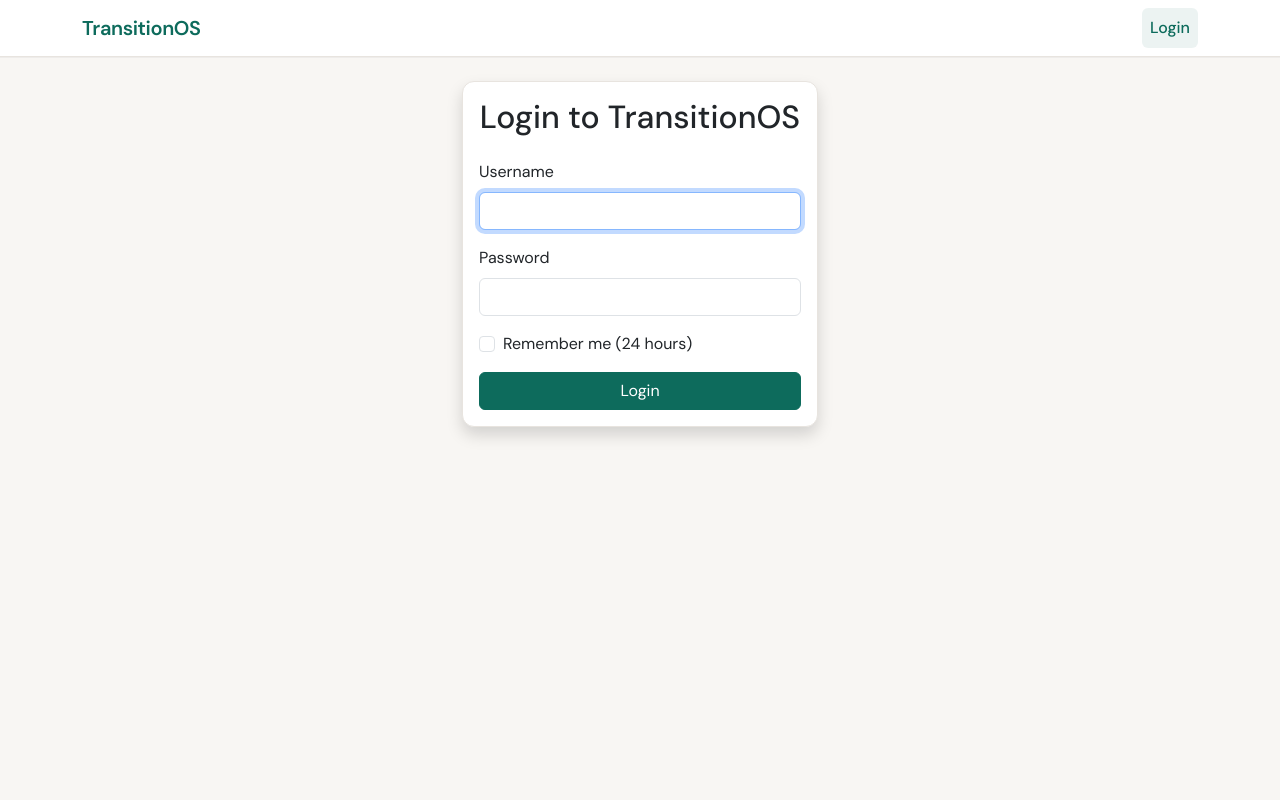
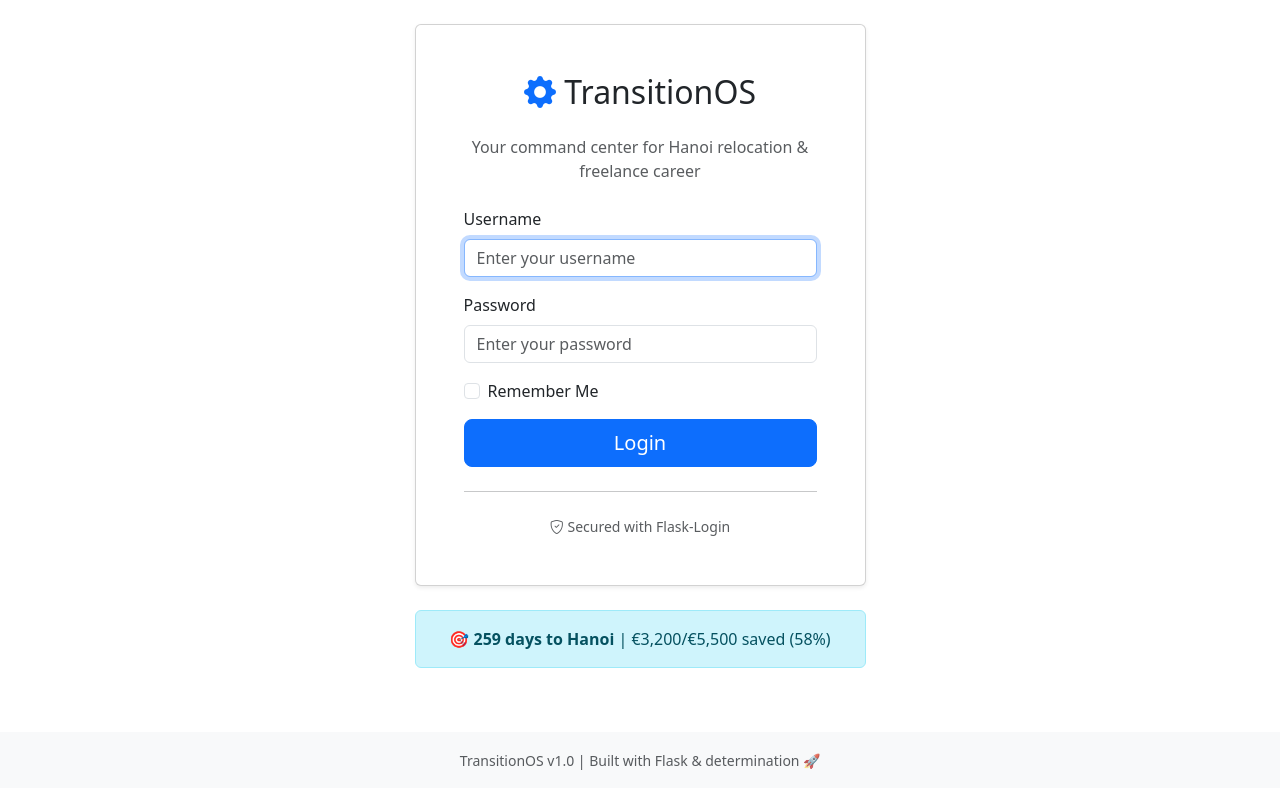
Before and after one commit to alinursu-dev/transitionos, a Flask app: page /auth/login in a window 1280 px wide. Run offline with Flask 3, Linux system fonts and the light colour scheme.

Commit message:
Implement core application features including Flask app setup, user authentication, and dashboard functionality. Enhance configuration with environment variables, add blueprints for modular structure, and update templates for improved UI. Include placeholder routes for expenses and simulator.

```diff
--- a/app.py
+++ b/app.py
@@ -0,0 +1,25 @@
+# app.py
+import os
+from app import create_app
+from app.extensions import db
+from app.models import User, Expense, Goal
+
+# Create Flask app
+app = create_app(os.environ.get('FLASK_ENV', 'development'))
+
+# Flask shell context
+@app.shell_context_processor
+def make_shell_context():
+    """
+    Automatically import db and models for Flask shell.
+    Usage: flask shell
+    """
+    return {
+        'db': db,
+        'User': User,
+        'Expense': Expense,
+        'Goal': Goal,
+    }
+
+if __name__ == '__main__':
+    app.run(debug=app.config['DEBUG'])
--- a/app/auth/__init__.py
+++ b/app/auth/__init__.py
@@ -2,6 +2,6 @@
 
 from flask import Blueprint
 
-auth_bp = Blueprint('auth', __name__)
+auth_bp = Blueprint('auth', __name__, template_folder='templates')
 
 from app.auth import routes
--- /dev/null
+++ b/app/auth/forms.py
@@ -0,0 +1,26 @@
+# app/auth/forms.py
+
+from flask_wtf import FlaskForm
+from wtforms import StringField, PasswordField, BooleanField, SubmitField
+from wtforms.validators import DataRequired, Email, Length
+
+class LoginForm(FlaskForm):
+    """ Login form with CSRF protection """
+    username = StringField(
+        'Username',
+        validators=[
+            DataRequired(message='Username is required'),
+            Length(min=3, max=80, message='Username must be between 3 and 80 characters'),
+        ],
+        render_kw={'placeholder': 'Enter your username', 'autofocus': True}
+    )
+    password = PasswordField(
+        'Password',
+        validators=[
+            DataRequired(message='Password is required'),
+            Length(min=4, max=120, message='Password must be between 4 and 120 characters'),
+        ],
+        render_kw={'placeholder': 'Enter your password'},
+    )
+    remember_me = BooleanField('Remember Me')
+    submit = SubmitField('Login')
--- a/app/auth/routes.py
+++ b/app/auth/routes.py
@@ -1,43 +1,51 @@
 # app/auth/routes.py
 
-from urllib.parse import urlparse
-
-from flask import Blueprint, render_template, redirect, url_for, flash, request
-from flask_login import login_user, logout_user, current_user, login_required
-
+from flask import render_template, redirect, url_for, flash, request
+from flask_login import login_user, logout_user, current_user
+from app.auth import auth_bp
+from app.auth.forms import LoginForm
 from app.models import User
 from app.extensions import db
 
-auth_bp = Blueprint('auth', __name__)
-
 @auth_bp.route('/login', methods=['GET', 'POST'])
 def login():
+    """
+    Login route.
+    GET: Display login form
+    POST: Process login form
+    """
+    # Redirect if already logged in
     if current_user.is_authenticated:
         return redirect(url_for('dashboard.index'))
+    form = LoginForm()
+    # Process login form
+    if form.validate_on_submit():
+        # Find user by username
+        user = User.query.filter_by(username=form.username.data).first()
 
-    if request.method == 'POST':
-        username = request.form.get('username', '').strip()
-        password = request.form.get('password', '')
-        remember = request.form.get('remember')
-
-        user = User.query.filter_by(username=username).first()
-
-        if user is None or not user.check_password(password):
+        # Verify user exists and password is correct
+        if user is None or not user.check_password(form.password.data):
             flash('Invalid username or password', 'danger')
             return redirect(url_for('auth.login'))
 
-        login_user(user, remember=remember)
+        # Login user
+        login_user(user, remember=form.remember_me.data)
+        flash(f'Welcome back, {user.username}!', 'success')
+
+        # Redirect to next page or dashboard
         next_page = request.args.get('next')
-        if not next_page or urlparse(next_page).netloc != '':
-            next_page = url_for('dashboard.index')
-        flash(f'Welcome back, {user.username}!', 'success')
-        return redirect(next_page)
+        if not next_page or not next_page.startswith('/'):
+            next_page = url_for('dashboard.index') # Redirect to dashboard
+        return redirect(next_page) # Redirect to next page
 
-    return render_template('auth/login.html')
+    return render_template('auth/login.html', form=form, title='Login')
 
 @auth_bp.route('/logout')
-@login_required
 def logout():
+    """
+    Logout route.
+    Logs out the current user and redirects to login page.
+    """
     logout_user()
     flash('You have been logged out.', 'info')
     return redirect(url_for('auth.login'))
--- a/app/dashboard/__init__.py
+++ b/app/dashboard/__init__.py
@@ -2,6 +2,6 @@
 
 from flask import Blueprint
 
-dashboard_bp = Blueprint('dashboard', __name__)
+dashboard_bp = Blueprint('dashboard', __name__, template_folder='templates')
 
 from app.dashboard import routes
--- a/app/expenses/__init__.py
+++ b/app/expenses/__init__.py
@@ -2,6 +2,6 @@
 
 from flask import Blueprint
 
-expenses_bp = Blueprint('expenses', __name__)
+expenses_bp = Blueprint('expenses', __name__, template_folder='templates')
 
 from app.expenses import routes
--- a/app/templates/auth/login.html
+++ b/app/templates/auth/login.html
@@ -1,28 +1,70 @@
+<!-- app/templates/auth/login.html -->
 {% extends "base.html" %}
-{% block title %}Login{% endblock %}
+
+{% block title %}Login - TransitionOS{% endblock %}
 
 {% block content %}
 <div class="row justify-content-center">
-  <div class="col-md-6 col-lg-4">
-    <div class="card shadow">
-      <div class="card-body">
-        <h2 class="card-title text-center mb-4">Login to TransitionOS</h2>
-        <form method="POST" action="{{ url_for('auth.login') }}">
+    <div class="col-md-5">
+        <div class="card shadow-sm">
+            <div class="card-body p-5">
+                <h2 class="card-title text-center mb-4">
+                    <i class="bi bi-gear-fill text-primary"></i> TransitionOS
+                </h2>
+                <p class="text-center text-muted mb-4">
+                    Your command center for Hanoi relocation & freelance career
+                </p>
+
+                <form method="POST" novalidate>
+                    {{ form.hidden_tag() }}
+
+                    <!-- Username -->
                     <div class="mb-3">
-            <label for="username" class="form-label">Username</label>
-            <input type="text" class="form-control" id="username" name="username" required autofocus>
+                        {{ form.username.label(class="form-label") }}
+                        {{ form.username(class="form-control" + (" is-invalid" if form.username.errors else "")) }}
+                        {% if form.username.errors %}
+                            <div class="invalid-feedback">
+                                {{ form.username.errors[0] }}
                             </div>
+                        {% endif %}
+                    </div>
+
+                    <!-- Password -->
                     <div class="mb-3">
-            <label for="password" class="form-label">Password</label>
-            <input type="password" class="form-control" id="password" name="password" required>
+                        {{ form.password.label(class="form-label") }}
+                        {{ form.password(class="form-control" + (" is-invalid" if form.password.errors else "")) }}
+                        {% if form.password.errors %}
+                            <div class="invalid-feedback">
+                                {{ form.password.errors[0] }}
                             </div>
+                        {% endif %}
+                    </div>
+
+                    <!-- Remember Me -->
                     <div class="mb-3 form-check">
-            <input type="checkbox" class="form-check-input" id="remember" name="remember">
-            <label class="form-check-label" for="remember">Remember me (24 hours)</label>
+                        {{ form.remember_me(class="form-check-input") }}
+                        {{ form.remember_me.label(class="form-check-label") }}
                     </div>
-          <button type="submit" class="btn btn-primary w-100">Login</button>
+
+                    <!-- Submit -->
+                    <div class="d-grid">
+                        {{ form.submit(class="btn btn-primary btn-lg") }}
+                    </div>
                 </form>
+
+                <hr class="my-4">
+
+                <div class="text-center">
+                    <p class="text-muted small mb-0">
+                        <i class="bi bi-shield-check"></i> Secured with Flask-Login
+                    </p>
                 </div>
+            </div>
+        </div>
+
+        <!-- Status Banner -->
+        <div class="alert alert-info text-center mt-4">
+            <strong>🎯 259 days to Hanoi</strong> | €3,200/€5,500 saved (58%)
         </div>
     </div>
 </div>
--- a/app/templates/base.html
+++ b/app/templates/base.html
@@ -1,138 +1,98 @@
+<!-- app/templates/base.html -->
 <!DOCTYPE html>
 <html lang="en">
 <head>
-  <meta charset="utf-8">
-  <meta name="viewport" content="width=device-width, initial-scale=1">
+    <meta charset="UTF-8">
+    <meta name="viewport" content="width=device-width, initial-scale=1.0">
     <title>{% block title %}TransitionOS{% endblock %}</title>
-  <link href="https://cdn.jsdelivr.net/npm/bootstrap@5.3.2/dist/css/bootstrap.min.css" rel="stylesheet">
-  <link rel="preconnect" href="https://fonts.googleapis.com">
-  <link rel="preconnect" href="https://fonts.gstatic.com" crossorigin>
-  <link href="https://fonts.googleapis.com/css2?family=DM+Sans:ital,opsz,wght@0,9..40,400;0,9..40,500;0,9..40,600;0,9..40,700;1,9..40,400&display=swap" rel="stylesheet">
-  <style>
-    :root {
-      --transitionos-bg: #f8f6f3;
-      --transitionos-card: #ffffff;
-      --transitionos-accent: #0d6b5c;
-      --transitionos-accent-hover: #0a5549;
-      --transitionos-muted: #5c6b6a;
-      --transitionos-border: #e8e4df;
-    }
-    body {
-      font-family: 'DM Sans', -apple-system, BlinkMacSystemFont, sans-serif;
-      background: var(--transitionos-bg);
-      color: #2a2a2a;
-      min-height: 100vh;
-      display: flex;
-      flex-direction: column;
-    }
-    main {
-      flex: 1;
-      padding-top: 1.5rem;
-      padding-bottom: 3rem;
-    }
-    .navbar-transitionos {
-      background: var(--transitionos-card) !important;
-      border-bottom: 1px solid var(--transitionos-border);
-      box-shadow: 0 1px 0 rgba(0,0,0,0.04);
-    }
-    .navbar-transitionos .navbar-brand {
-      font-weight: 600;
-      color: var(--transitionos-accent);
-      letter-spacing: -0.02em;
-    }
-    .navbar-transitionos .nav-link {
-      font-weight: 500;
-      color: var(--transitionos-muted);
-      padding: 0.5rem 0.75rem;
-      border-radius: 6px;
-    }
-    .navbar-transitionos .nav-link:hover,
-    .navbar-transitionos .nav-link.active {
-      color: var(--transitionos-accent);
-      background: rgba(13, 107, 92, 0.08);
-    }
-    .btn-transitionos {
-      background: var(--transitionos-accent);
-      border-color: var(--transitionos-accent);
-      color: #fff;
-      font-weight: 500;
-    }
-    .btn-transitionos:hover {
-      background: var(--transitionos-accent-hover);
-      border-color: var(--transitionos-accent-hover);
-      color: #fff;
-    }
-    .btn-primary {
-      background: var(--transitionos-accent);
-      border-color: var(--transitionos-accent);
-    }
-    .btn-primary:hover {
-      background: var(--transitionos-accent-hover);
-      border-color: var(--transitionos-accent-hover);
-    }
-    .card {
-      border: 1px solid var(--transitionos-border);
-      border-radius: 12px;
-      background: var(--transitionos-card);
-    }
-    .alert-success { border-left: 4px solid var(--transitionos-accent); }
-    .alert-danger { border-left: 4px solid #c53030; }
-    .alert-info { border-left: 4px solid #2b6cb0; }
-  </style>
-  {% block extra_head %}{% endblock %}
+
+    <!-- Bootstrap 5 CSS -->
+    <link href="https://cdn.jsdelivr.net/npm/bootstrap@5.3.0/dist/css/bootstrap.min.css" rel="stylesheet">
+
+    <!-- Bootstrap Icons -->
+    <link rel="stylesheet" href="https://cdn.jsdelivr.net/npm/bootstrap-icons@1.11.0/font/bootstrap-icons.css">
+
+    {% block extra_css %}{% endblock %}
 </head>
 <body>
-  <nav class="navbar navbar-expand-md navbar-transitionos">
-    <div class="container">
-      <a class="navbar-brand" href="{{ url_for('dashboard.index') if current_user.is_authenticated else url_for('auth.login') }}">TransitionOS</a>
-      <button class="navbar-toggler" type="button" data-bs-toggle="collapse" data-bs-target="#navbarNav" aria-controls="navbarNav" aria-expanded="false" aria-label="Toggle navigation">
+    <!-- Navigation Bar -->
+    {% if current_user.is_authenticated %}
+    <nav class="navbar navbar-expand-lg navbar-dark bg-dark">
+        <div class="container-fluid">
+            <a class="navbar-brand" href="{{ url_for('dashboard.index') }}">
+                <i class="bi bi-gear-fill"></i> TransitionOS
+            </a>
+
+            <button class="navbar-toggler" type="button" data-bs-toggle="collapse" data-bs-target="#navbarNav">
                 <span class="navbar-toggler-icon"></span>
             </button>
+
             <div class="collapse navbar-collapse" id="navbarNav">
-        <ul class="navbar-nav ms-auto">
-          {% if current_user.is_authenticated %}
+                <ul class="navbar-nav me-auto">
                     <li class="nav-item">
-              <a class="nav-link {{ 'active' if request.endpoint == 'dashboard.index' else '' }}" href="{{ url_for('dashboard.index') }}">Dashboard</a>
+                        <a class="nav-link" href="{{ url_for('dashboard.index') }}">
+                            <i class="bi bi-speedometer2"></i> Dashboard
+                        </a>
                     </li>
                     <li class="nav-item">
-              <a class="nav-link {{ 'active' if request.endpoint and request.endpoint.startswith('expenses.') else '' }}" href="{{ url_for('expenses.list') }}">Expenses</a>
+                        <a class="nav-link" href="{{ url_for('expenses.list') }}">
+                            <i class="bi bi-wallet2"></i> Expenses
+                        </a>
                     </li>
                     <li class="nav-item">
-              <a class="nav-link" href="{{ url_for('auth.logout') }}">Logout</a>
+                        <a class="nav-link" href="{{ url_for('expenses.simulator') }}">
+                            <i class="bi bi-calculator"></i> Hanoi Simulator
+                        </a>
                     </li>
-            <li class="nav-item">
-              <span class="nav-link text-muted small">{{ current_user.username }}</span>
+                </ul>
+
+                <ul class="navbar-nav">
+                    <li class="nav-item dropdown">
+                        <a class="nav-link dropdown-toggle" href="#" id="userDropdown" role="button" data-bs-toggle="dropdown">
+                            <i class="bi bi-person-circle"></i> {{ current_user.username }}
+                        </a>
+                        <ul class="dropdown-menu dropdown-menu-end">
+                            <li>
+                                <a class="dropdown-item" href="{{ url_for('auth.logout') }}">
+                                    <i class="bi bi-box-arrow-right"></i> Logout
+                                </a>
                             </li>
-          {% else %}
-            <li class="nav-item">
-              <a class="nav-link {{ 'active' if request.endpoint == 'auth.login' else '' }}" href="{{ url_for('auth.login') }}">Login</a>
+                        </ul>
                     </li>
-          {% endif %}
                 </ul>
             </div>
         </div>
     </nav>
+    {% endif %}
 
-  <main class="container">
+    <!-- Flash Messages -->
+    <div class="container mt-3">
         {% with messages = get_flashed_messages(with_categories=true) %}
             {% if messages %}
-        <div class="row mb-3">
-          <div class="col-12">
                 {% for category, message in messages %}
-              <div class="alert alert-{{ category }} alert-dismissible fade show" role="alert">
+                    <div class="alert alert-{{ 'danger' if category == 'error' else category }} alert-dismissible fade show" role="alert">
                         {{ message }}
-                <button type="button" class="btn-close" data-bs-dismiss="alert" aria-label="Close"></button>
+                        <button type="button" class="btn-close" data-bs-dismiss="alert"></button>
                     </div>
                 {% endfor %}
-          </div>
-        </div>
             {% endif %}
         {% endwith %}
+    </div>
 
+    <!-- Main Content -->
+    <main class="container mt-4 mb-5">
         {% block content %}{% endblock %}
     </main>
 
-  <script src="https://cdn.jsdelivr.net/npm/bootstrap@5.3.2/dist/js/bootstrap.bundle.min.js"></script>
-  {% block scripts %}{% endblock %}
+    <!-- Footer -->
+    <footer class="bg-light text-center text-muted py-3 mt-auto">
+        <div class="container">
+            <small>TransitionOS v1.0 | Built with Flask & determination 🚀</small>
+        </div>
+    </footer>
+
+    <!-- Bootstrap JS -->
+    <script src="https://cdn.jsdelivr.net/npm/bootstrap@5.3.0/dist/js/bootstrap.bundle.min.js"></script>
+    {% block extra_js %}{% endblock %}
 </body>
 </html>
```
Also changed, not shown: app/__init__.py (+29 -28 lines), app/dashboard/routes.py (+6 -38 lines), app/expenses/routes.py (+15 -9 lines), app/templates/dashboard/index.html (+35 -56 lines), config.py (+41 -0 lines), 1 other file. Lines whose indentation alone changed are shown as unchanged.
